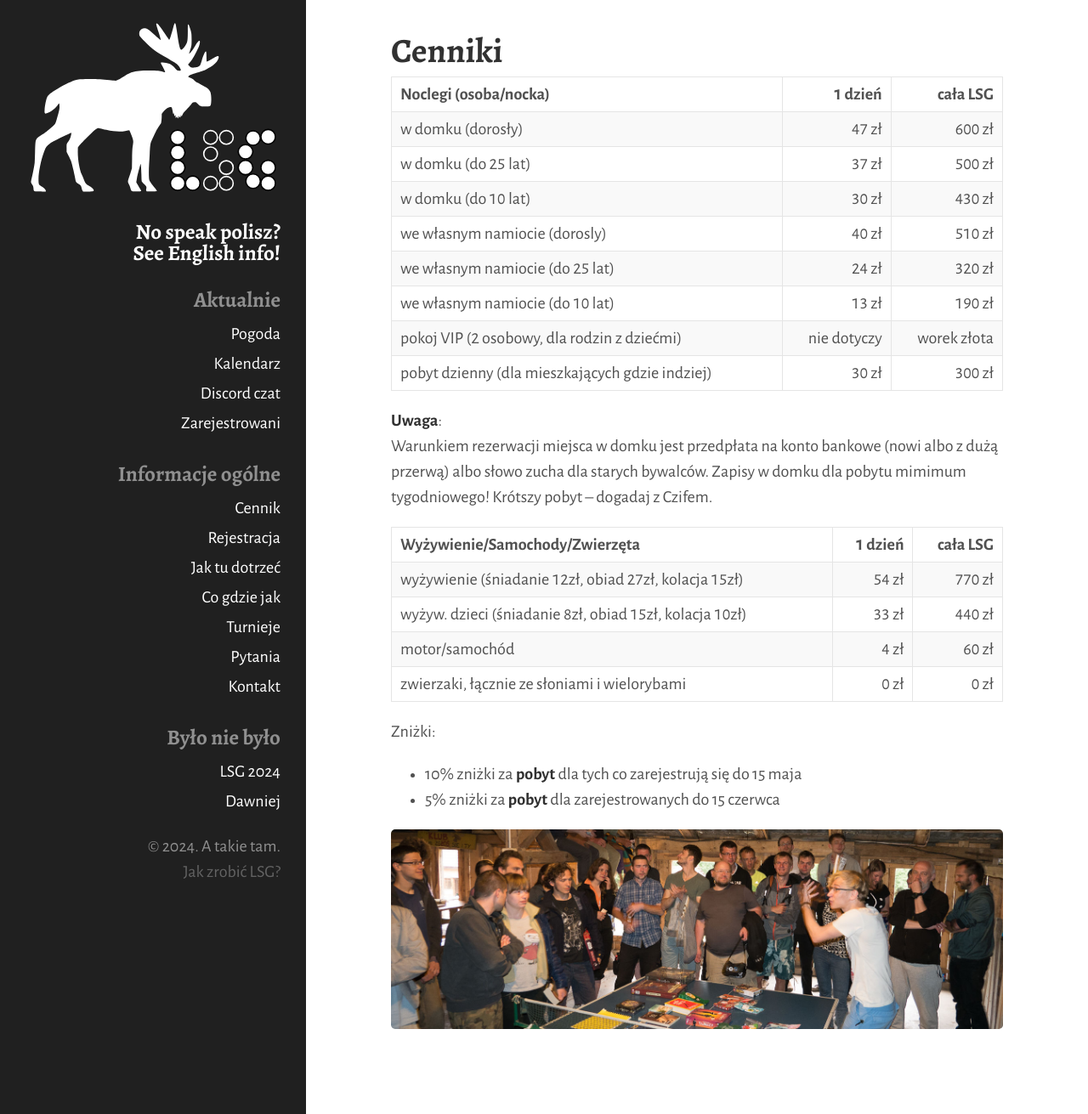
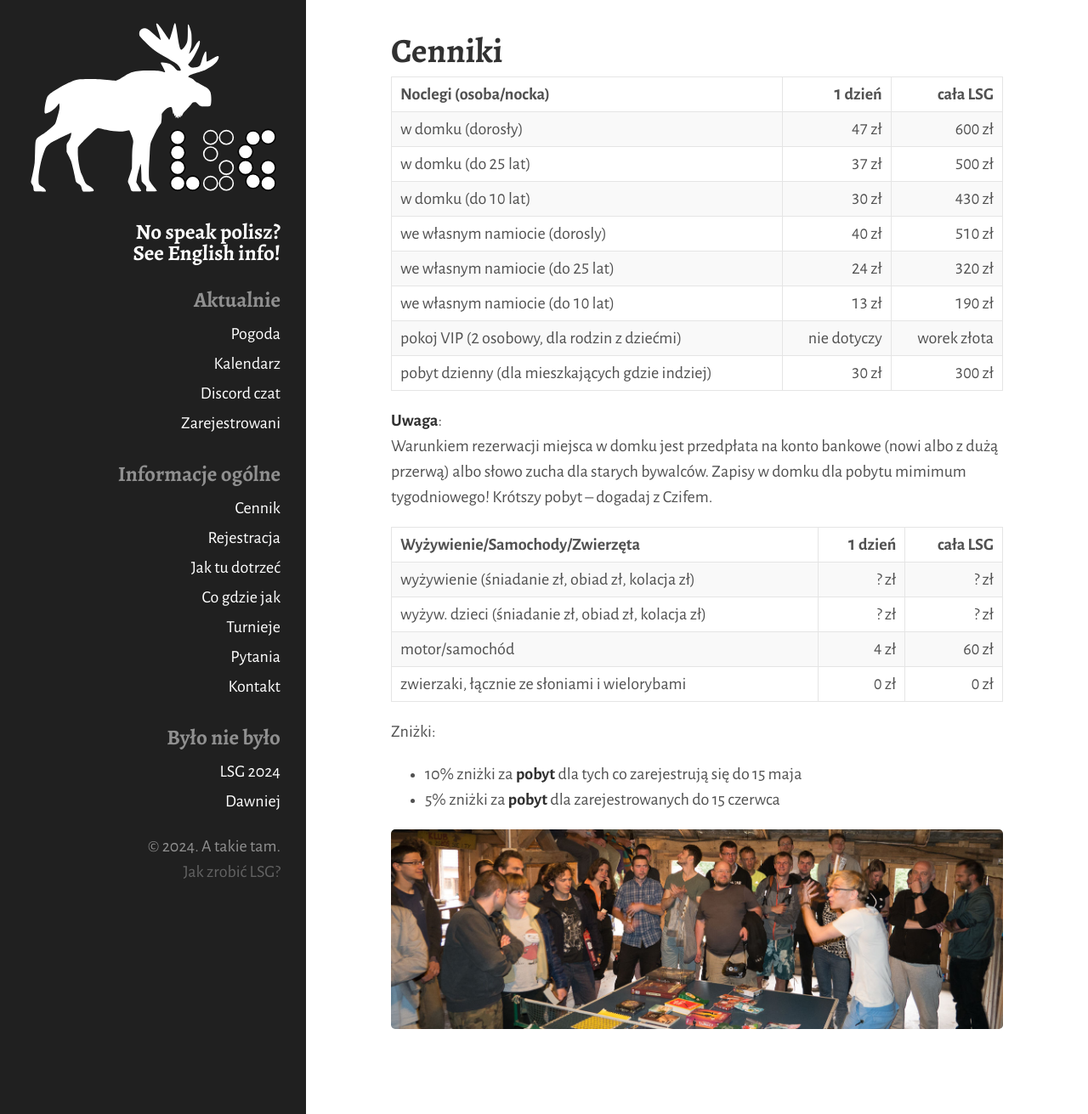
Before and after one commit to tasuki/lsg, a Jekyll site: the page built from cennik.md, in a window 1280 px wide. Shown: the whole page at 85% size. Built offline with Jekyll 4.4.1, drawn with Linux system fonts in a browser that asks for light colours.

Commit message:
Update cennik.md

```diff
--- a/cennik.md
+++ b/cennik.md
@@ -30,8 +30,8 @@ Warunkiem rezerwacji miejsca w domku jest przedpłata na konto bankowe (nowi alb
 
 | Wyżywienie/Samochody/Zwierzęta                          | 1 dzień | cała LSG |
 | ------------------------------------------------------- | ------: | -------: |
-| wyżywienie   (śniadanie 12zł, obiad 27zł, kolacja 15zł) |   54 zł |   770 zł |
-| wyżyw. dzieci (śniadanie 8zł, obiad 15zł, kolacja 10zł) |   33 zł |   440 zł |
+| wyżywienie   (śniadanie zł, obiad zł, kolacja zł) |   ? zł |   ? zł |
+| wyżyw. dzieci (śniadanie zł, obiad zł, kolacja zł) |   ? zł |   ? zł |
 | motor/samochód                                          |    4 zł |    60 zł |
 | zwierzaki, łącznie ze słoniami i wielorybami            |    0 zł |     0 zł |
 
```
